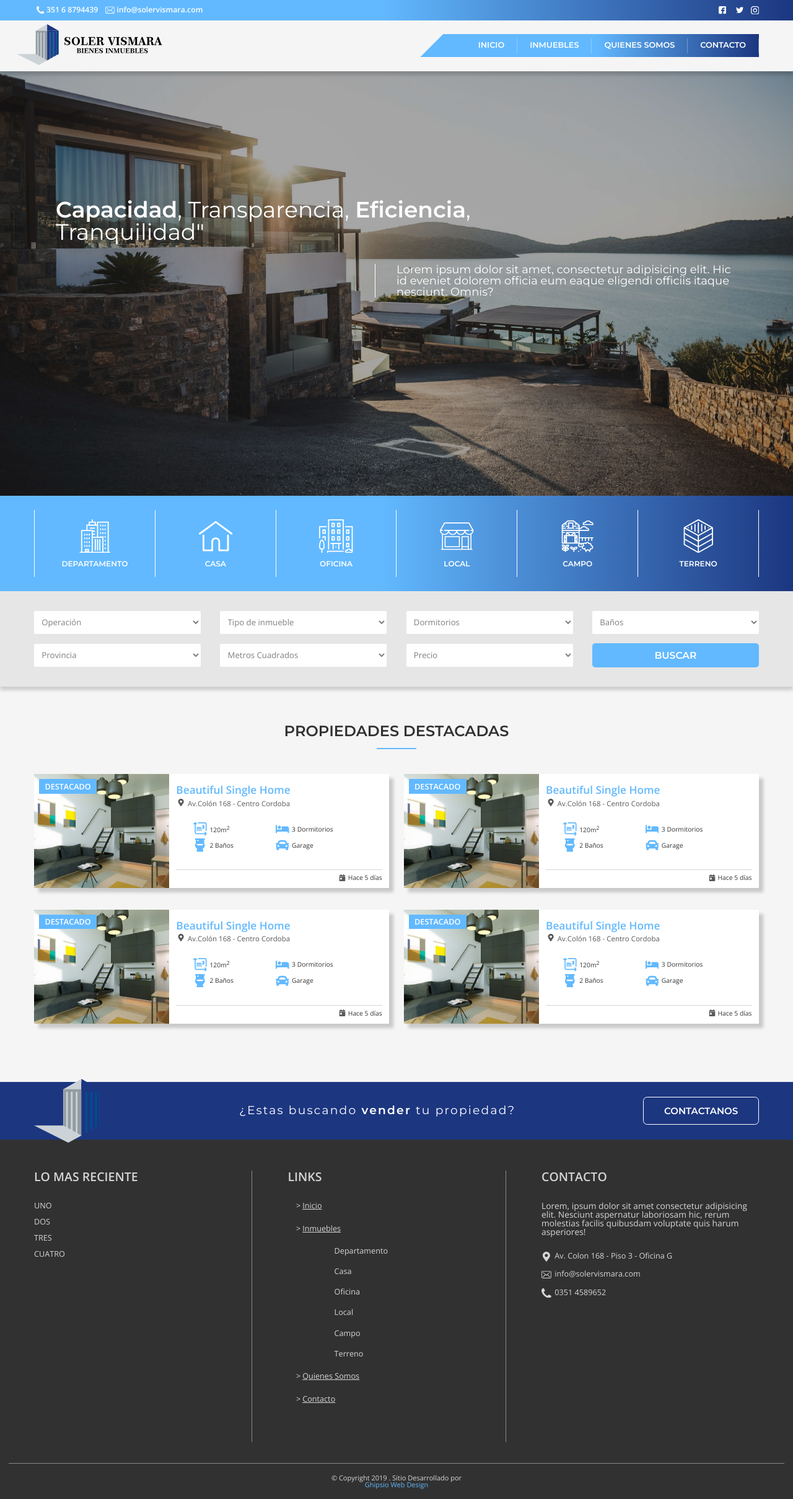
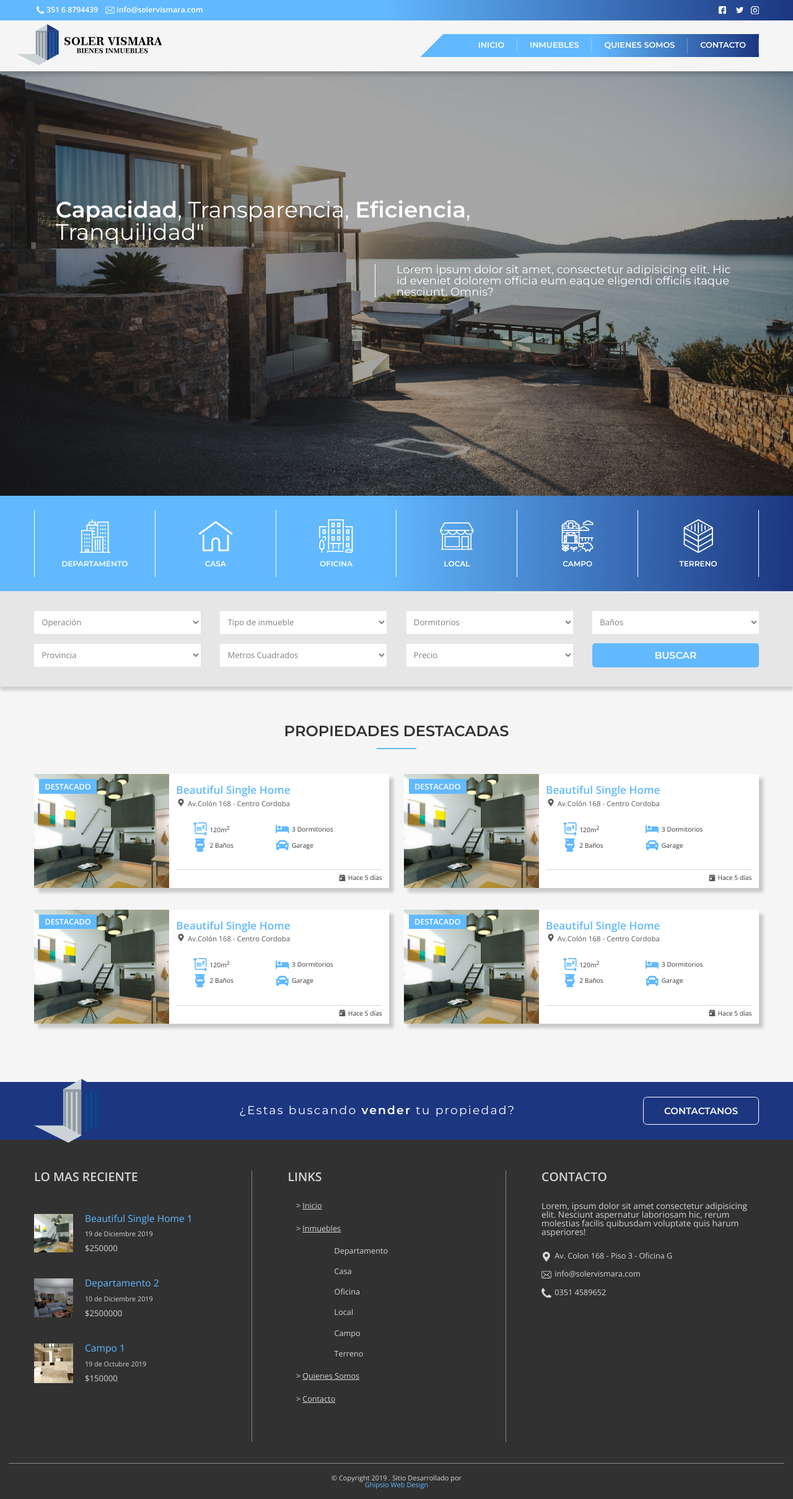
Before and after one commit to javipons22/SolerVismara, a PHP site: page / in a window 1280 px wide. Shown: the whole page at 62% size. Run offline with PHP 8.4, Linux system fonts and the light colour scheme; a map, chart or similar area stays blank; grey boxes are pictures that could not be loaded.

Commit message:
terminado footer

```diff
--- a/index.html
+++ b/index.html
@@ -302,10 +302,36 @@
             <div class="recientes">
                 <h2 class="recientes__titulo">LO MAS RECIENTE</h2>
                 <ul class="recientes__info">
-                    <li>UNO</li>
-                    <li>DOS</li>
-                    <li>TRES</li>
-                    <li>CUATRO</li>
+                    <li class="propiedad-reciente">
+                        <a href="#1" class="propiedad-reciente__link">
+                            <img class="propiedad-reciente__imagen" src="img/1.jpg">
+                            <div class="propiedad-reciente__contenido">
+                                <h2 class="propiedad-reciente__titulo">Beautiful Single Home 1</h2>
+                                <span class="propiedad-reciente__fecha">19 de Diciembre 2019</span>
+                                <span class="propiedad-reciente__precio">$250000</span>
+                            </div>
+                        </a>
+                    </li>
+                    <li class="propiedad-reciente">
+                        <a href="#2" class="propiedad-reciente__link">
+                            <img class="propiedad-reciente__imagen" src="img/2.jpg">
+                            <div class="propiedad-reciente__contenido">
+                                <h2 class="propiedad-reciente__titulo">Departamento 2</h2>
+                                <span class="propiedad-reciente__fecha">10 de Diciembre 2019</span>
+                                <span class="propiedad-reciente__precio">$2500000</span>
+                            </div>
+                        </a>
+                    </li>
+                    <li class="propiedad-reciente">
+                        <a href="#3" class="propiedad-reciente__link">
+                            <img class="propiedad-reciente__imagen" src="img/3.jpg">
+                            <div class="propiedad-reciente__contenido">
+                                <h2 class="propiedad-reciente__titulo">Campo 1</h2>
+                                <span class="propiedad-reciente__fecha">19 de Octubre 2019</span>
+                                <span class="propiedad-reciente__precio">$150000</span>
+                            </div>
+                        </a>
+                    </li>
                 </ul>
             </div>
             <div class="links">
--- a/sass/partials/laptop.scss
+++ b/sass/partials/laptop.scss
@@ -108,8 +108,20 @@
             font-size: em(16px);
         }
     }
+    .links {
+        display:flex;
+        border-right: 1px solid #888;
+        border-left: 1px solid #888;
+        margin-right: em(50px);
+        padding-left: em(50px);
+    }
     .contacto {
         padding-left:0;
         padding-right:0;
     }
+    .propiedad-reciente {
+        &__contenido {
+            font-size: 0.95em;
+        }
+    }
 }
--- a/sass/partials/main.scss
+++ b/sass/partials/main.scss
@@ -1,3 +1,7 @@
+//@todo
+// Cambiar icono baños
+
+
 
 body {
     font-family: 'Montserrat', sans-serif;
@@ -513,6 +517,48 @@ body {
         }
     }
 }
+
+.recientes {
+    &__info {
+        display:flex;
+        flex-direction: column;
+    }
+}
+
+.propiedad-reciente {
+    &__link {
+        width:100%;
+        display:flex;
+        align-items: stretch;
+        flex-wrap:nowrap;
+        text-decoration: none;
+        margin: em(25px) 0 em(11px) 0;
+    }
+    &__contenido {
+        font-size:em(17px);
+        margin-left: em(25px);
+        display:flex;
+        align-self:stretch;
+        flex-direction:column;
+        justify-content: space-between;
+    }
+    &__titulo {
+        font-size: 1.3em;
+        color: $azul-claro;
+        text-decoration: none;
+    }
+    &__imagen {
+        width:18%;
+        object-fit: cover;
+    }
+    &__fecha {
+        font-size:0.9em;
+    }
+    &__precio {
+        font-size:1.10em;
+    }
+
+}
 .copyright {
     font-family: 'Open Sans', sans-serif;
     color:$gris;
--- a/sass/partials/tablet.scss
+++ b/sass/partials/tablet.scss
@@ -79,7 +79,7 @@
         }
     }
     .contacto,.links,.recientes {
-        flex-basis:32%;
+        flex-basis:40%;
         padding-left:0;
         padding-right:0;
         padding-top:0;
@@ -176,15 +176,10 @@
         padding-top: em(50px);
         &__container {
             flex-direction: row;
+            justify-content: space-around;
         }
     }
-    .links {
-        display:flex;
-        border-right: 1px solid #888;
-        border-left: 1px solid #888;
-        margin-right: em(50px);
-        padding-left: em(50px);
-    }
+
     .copyright {
         margin-top: em(50px);
     }
--- a/style.css
+++ b/style.css
@@ -551,6 +551,43 @@ body {
   margin: 0;
 }
 
+.recientes__info {
+  display: flex;
+  flex-direction: column;
+}
+
+.propiedad-reciente__link {
+  width: 100%;
+  display: flex;
+  align-items: stretch;
+  flex-wrap: nowrap;
+  text-decoration: none;
+  margin: 1.5625em 0 0.6875em 0;
+}
+.propiedad-reciente__contenido {
+  font-size: 1.0625em;
+  margin-left: 1.5625em;
+  display: flex;
+  align-self: stretch;
+  flex-direction: column;
+  justify-content: space-between;
+}
+.propiedad-reciente__titulo {
+  font-size: 1.3em;
+  color: #62b9ff;
+  text-decoration: none;
+}
+.propiedad-reciente__imagen {
+  width: 18%;
+  object-fit: cover;
+}
+.propiedad-reciente__fecha {
+  font-size: 0.9em;
+}
+.propiedad-reciente__precio {
+  font-size: 1.1em;
+}
+
 .copyright {
   font-family: "Open Sans", sans-serif;
   color: rgba(255, 255, 255, 0.8);
@@ -688,7 +725,7 @@ body {
   }
 
   .contacto, .links, .recientes {
-    flex-basis: 32%;
+    flex-basis: 40%;
     padding-left: 0;
     padding-right: 0;
     padding-top: 0;
@@ -785,14 +822,7 @@ body {
   }
   .footer__container {
     flex-direction: row;
-  }
-
-  .links {
-    display: flex;
-    border-right: 1px solid #888;
-    border-left: 1px solid #888;
-    margin-right: 3.125em;
-    padding-left: 3.125em;
+    justify-content: space-around;
   }
 
   .copyright {
@@ -914,9 +944,21 @@ body {
     font-size: 1em;
   }
 
+  .links {
+    display: flex;
+    border-right: 1px solid #888;
+    border-left: 1px solid #888;
+    margin-right: 3.125em;
+    padding-left: 3.125em;
+  }
+
   .contacto {
     padding-left: 0;
     padding-right: 0;
+  }
+
+  .propiedad-reciente__contenido {
+    font-size: 0.95em;
   }
 }
 @media (min-width: 2560px) {
```
Also changed, not shown: partials/laptop.css (+18 -6 lines), partials/tablet.css (+10 -15 lines), 1 other file.
